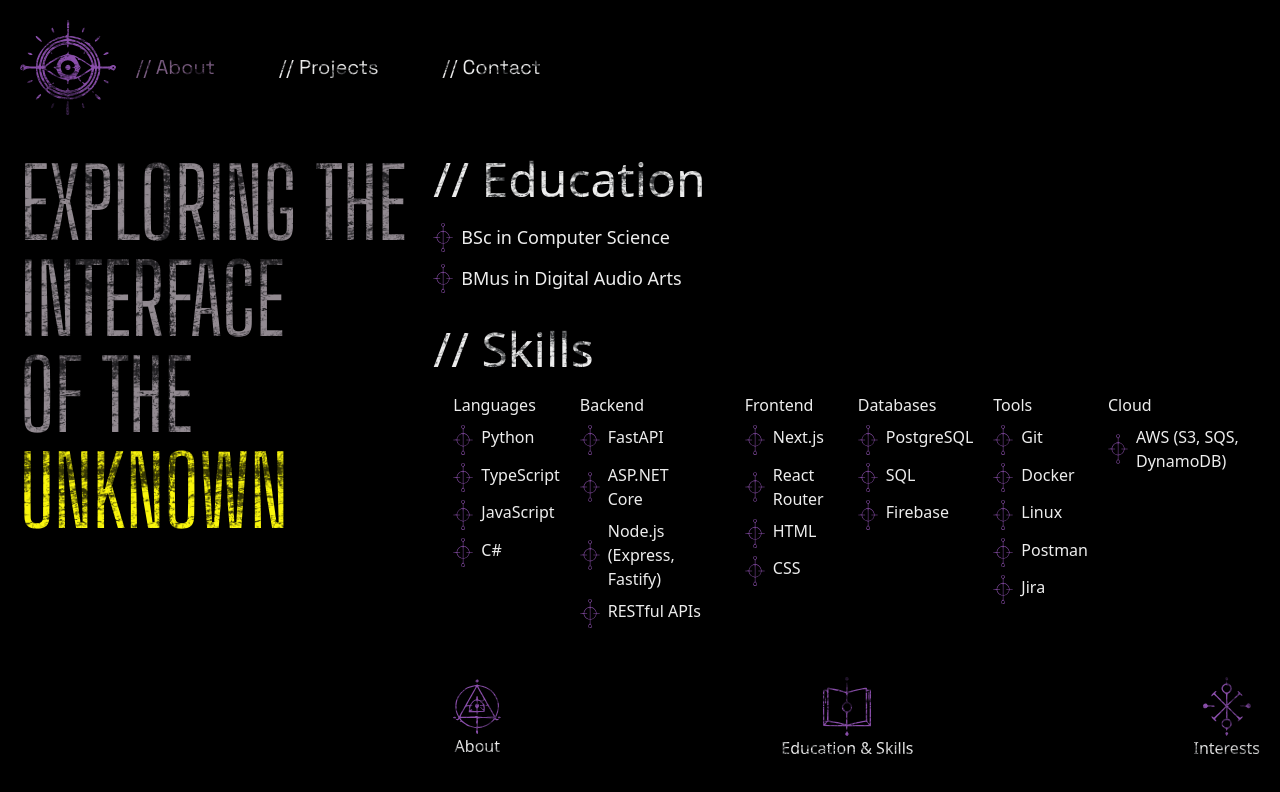
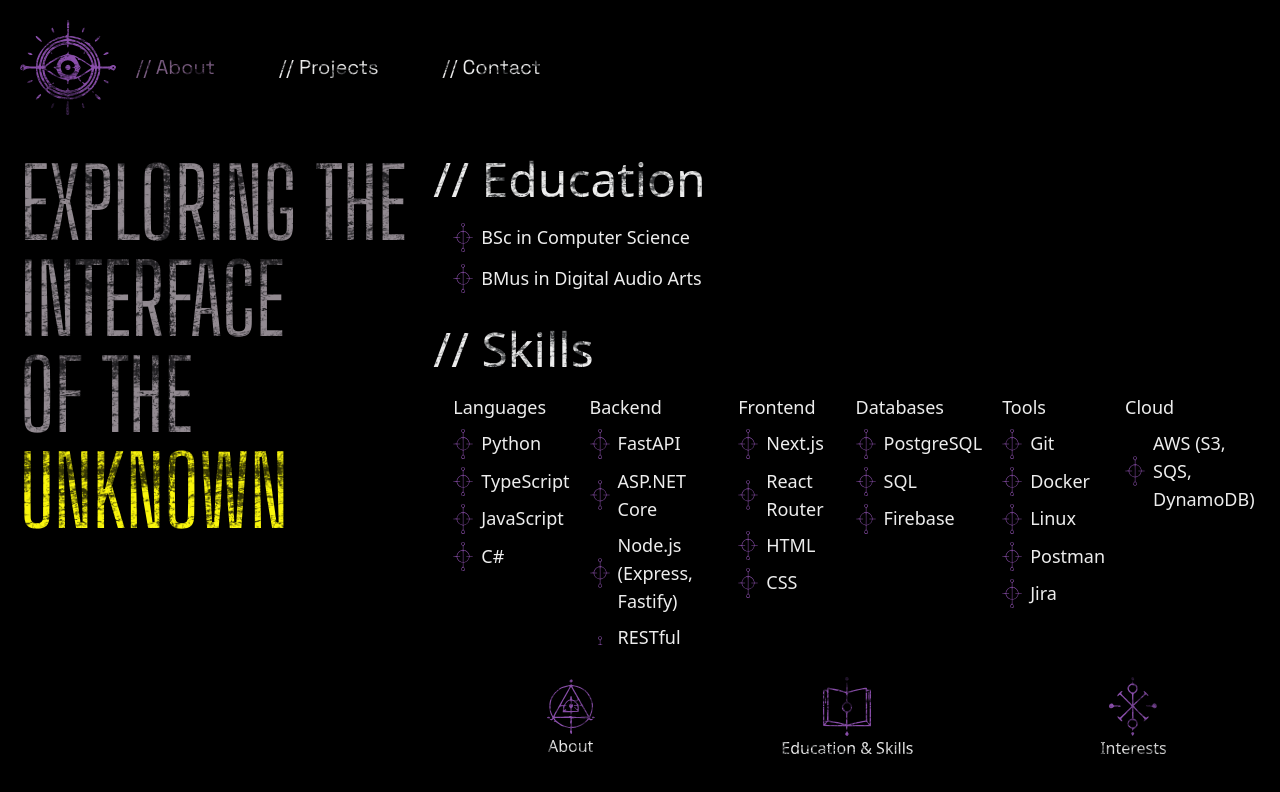
Before and after one commit to DavidJamesAdam/davidjamesadam.github.io, a Next.js app: page /about in a window 1280 px wide. Both pictures are taken after a click on the button "Education & Skills". Shown: the top 792 px of the page. Built offline with nearby package versions, Linux system fonts and the light colour scheme.

Commit message:
Adjusted styling on about page

```diff
--- a/src/app/about/page.tsx
+++ b/src/app/about/page.tsx
@@ -33,7 +33,7 @@ export default function Page() {
           {activeSection === 1 && <Education />}
           {activeSection === 2 && <Interests />}
         </div>
-        <div className="md:pl-5 pb-5 flex flex-row justify-between md:shrink-0">
+        <div className="md:pl-5 pb-5 flex flex-row justify-around md:shrink-0">
           {Symbols.map((symbol, index) => (
             <SideBar
               key={index}
--- a/src/app/components/about-sections/AboutMe.tsx
+++ b/src/app/components/about-sections/AboutMe.tsx
@@ -7,7 +7,7 @@ export default function AboutMe() {
   return (
     <div className="flex flex-1 min-h-0 flex-col">
       <div className="shrink-0 mb-5">
-        <h2 className="weathered-effect text-5xl">// About Me</h2>
+        <h2 className="weathered-effect md:text-5xl text-2xl">// About Me</h2>
       </div>
       <div className="flex-1 min-h-0">
         <div className="pr-4 md:text-lg">
--- a/src/app/components/about-sections/Education.tsx
+++ b/src/app/components/about-sections/Education.tsx
@@ -48,29 +48,29 @@ export default function Education() {
   ];
 
   return (
-    <div className="flex flex-1 min-h-0 flex-col">
+    <div className="flex flex-1 min-h-0 h-full flex-col justify-between">
       <div className="mb-5">
         <div className="flex-1 mb-5">
-          <h2 className="weathered-effect text-5xl">// Education</h2>
+          <h2 className="weathered-effect md:text-5xl text-2xl">// Education</h2>
         </div>
-        <div className="text-lg">
-          <div className="flex mb-3">
+        <div className="text-lg mx-5">
+          <div className="flex mb-3 group">
             <Image
               src="/Balance.svg"
               alt="Bullet point"
               width={20}
               height={20}
-              className="purple mr-2"
+              className="purple mr-2 group-hover:rotate-90 transition-transform"
             />
             <p>BSc in Computer Science</p>
           </div>
-          <div className="flex mb-3">
+          <div className="flex mb-3 group">
             <Image
               src="/Balance.svg"
               alt="Bullet point"
               width={20}
               height={20}
-              className="purple mr-2"
+              className="purple mr-2 group-hover:rotate-90 transition-transform"
             />
             <p>BMus in Digital Audio Arts</p>
           </div>
@@ -78,21 +78,21 @@ export default function Education() {
       </div>
       <div className="mb-5">
         <div className="flex-1 mb-5">
-          <h2 className="weathered-effect text-5xl">// Skills</h2>
+          <h2 className="weathered-effect md:text-5xl text-2xl">// Skills</h2>
         </div>
-        <div className="flex flex-coltext-lg">
+        <div className="flex md:flex-row flex-col text-lg">
           {categoryList.map((category, index) => (
             <div className="flex flex-col mx-5" key={index}>
               <h3>{category.category}</h3>
               <div>
                 {category.list.map((skill, index) => (
-                  <div className="flex flex-row my-2" key={index}>
+                  <div className="flex flex-row my-2 group" key={index}>
                     <Image
                       src="/Balance.svg"
                       alt="Bullet point"
                       width={20}
                       height={20}
-                      className="purple mr-2 hover:rotate-90 transition-transform"
+                      className="purple mr-2 group-hover:rotate-90 transition-transform"
                     />
                     <p className="skills">{skill.skill}</p>
                   </div>
--- a/src/app/components/about-sections/Interests.tsx
+++ b/src/app/components/about-sections/Interests.tsx
@@ -1,7 +1,13 @@
+/* eslint-disable react/jsx-no-comment-textnodes */
+
 export default function Interests() {
   return (
-    <div className="text-center flex-1">
-      <h2 className="weathered-effect text-3xl">// Interests</h2>
+    <div className="flex flex-1 min-h-0 flex-col">
+      <div className="mb-5">
+        <div className="flex-1 mb-5">
+          <h2 className="weathered-effect md:text-5xl text-2xl">// Interests</h2>
+        </div>
+      </div>
     </div>
   );
 }
```
